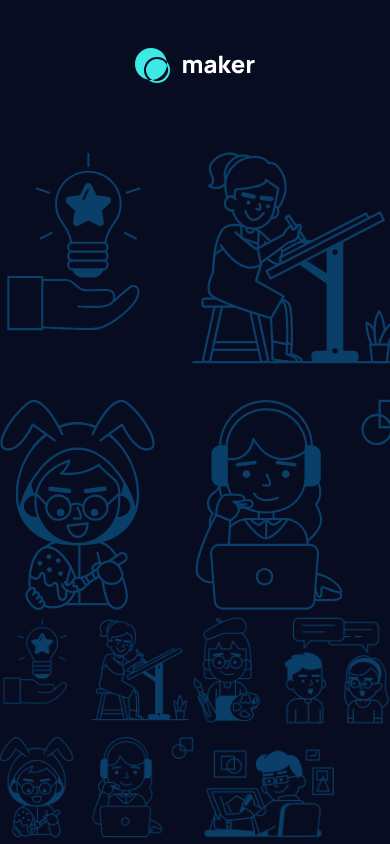
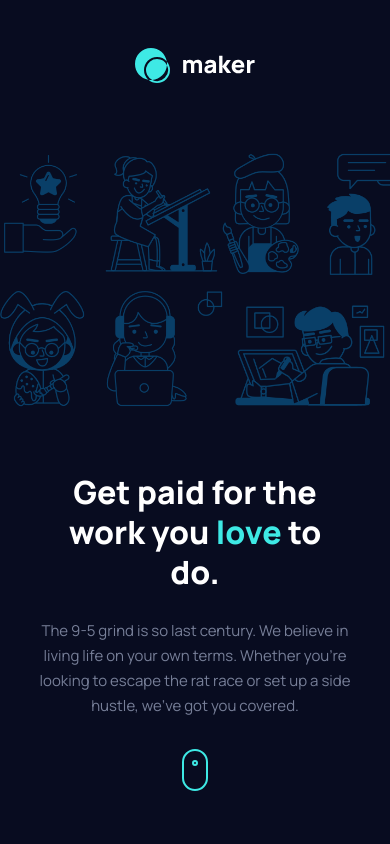
Before and after one commit to salymk/react-maker-pre-launch-landing-page, a React (Create React App) app: page / in a window 390 px wide. Shown: the top 844 px of the page. Built offline with nearby package versions, Linux system fonts and the light colour scheme.

Commit message:
refactor(bg-hero): make bg image bigger

```diff
--- a/src/App.scss
+++ b/src/App.scss
@@ -33,7 +33,7 @@
 }
 
 .hero-mobile {
-    width: 100%;
+    width: 115%;
 }
 
 
@@ -351,6 +351,14 @@
     .bg-hero-squiggle {
         display: none;
     }
+
+    .bg-hero-left {
+        display: none;
+    }
+
+    .bg-hero-right {
+        display: none;
+    }
 }
 
 @media screen and (min-width: 768px) {
```
